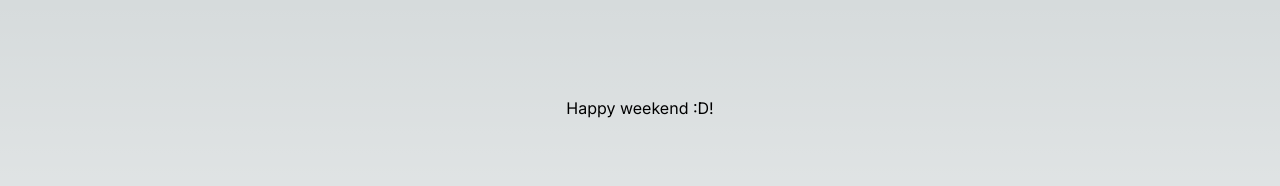
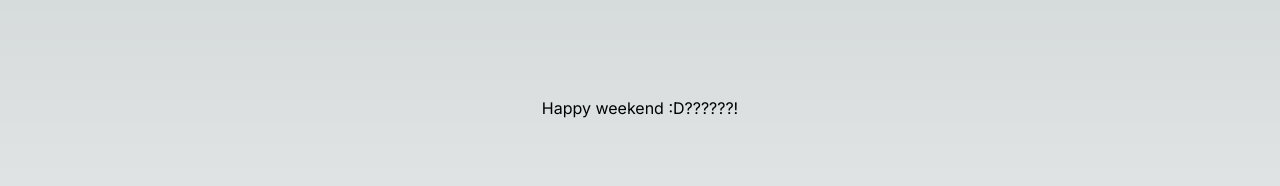
Before and after one commit to Lumi669/mood_melody_aws, a Next.js app in the folder frontend/: page / in a window 1280 px wide. Shown: the top 186 px of the page. Built offline with nearby package versions, Linux system fonts and the light colour scheme.

Commit message:
Test - heroku shows frontend connected to github again

```diff
--- a/frontend/src/pages/index.tsx
+++ b/frontend/src/pages/index.tsx
@@ -8,7 +8,7 @@ export default function Home() {
     <main
       className={`flex min-h-screen flex-col items-center justify-between p-24 ${inter.className}`}
     >
-      <div>Happy weekend :D!</div>
+      <div>Happy weekend :D??????!</div>
     </main>
   );
 }
```
